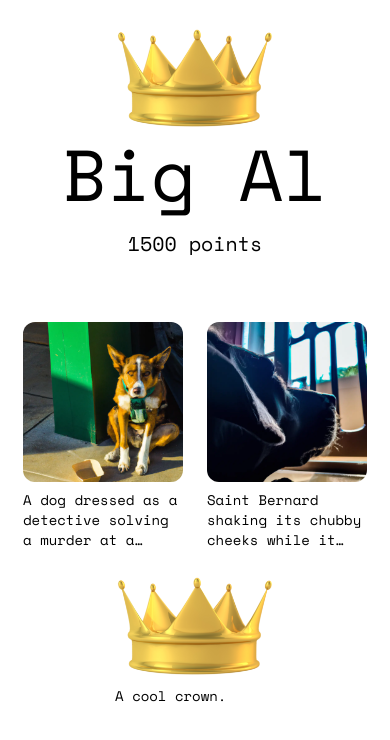
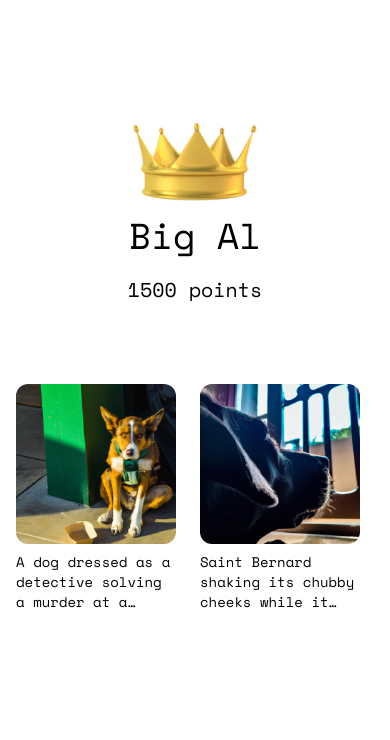
Before and after one commit to agrattan0820/artificial-unintelligence, a Next.js app in the folder client/: page /game/1 in a window 390 px wide. Shown: the top 740 px of the page. Built offline with nearby package versions, Linux system fonts and the light colour scheme; a web font is replaced by a local one.

Commit message:
feat: mobile-friendly winner screen

```diff
--- a/client/src/app/game/[code]/winner.tsx
+++ b/client/src/app/game/[code]/winner.tsx
@@ -99,14 +99,14 @@ const Winner = () => {
           <Image
             src={Crown}
             alt="Golden royalty crown"
-            className="absolute -top-28 left-1/2 w-40 -translate-x-1/2 transform"
+            className="absolute -top-24 left-1/2 w-32 -translate-x-1/2 transform md:-top-28 md:w-40"
           />
         </motion.div>
         <motion.h3
           initial={{ scale: 0, opacity: 0 }}
           animate={{ scale: 1, opacity: 1 }}
           transition={{ delay: 1 }}
-          className="mb-5 text-7xl"
+          className="mb-5 text-4xl md:text-7xl"
         >
           Big Al
         </motion.h3>
@@ -124,18 +124,19 @@ const Winner = () => {
           initial="hidden"
           animate="visible"
           variants={imageListVariants}
-          className="mt-16 flex flex-wrap items-center justify-center gap-6"
+          className="mt-16 flex gap-6 overflow-x-auto py-4 md:flex-wrap md:py-0"
         >
           {images.map((image, i) => (
             <motion.figure
               key={i}
               variants={imageListItemVariants}
-              className="w-40 text-left"
+              className="w-40 min-w-[10rem] flex-1 text-left"
             >
               <Image
                 src={image.src}
                 alt={image.prompt}
-                className="mb-2 rounded-xl"
+                className="mb-2 w-40 rounded-xl"
+                width={160}
               />
               <figcaption className="line-clamp-3 text-sm">
                 {image.prompt}
```
